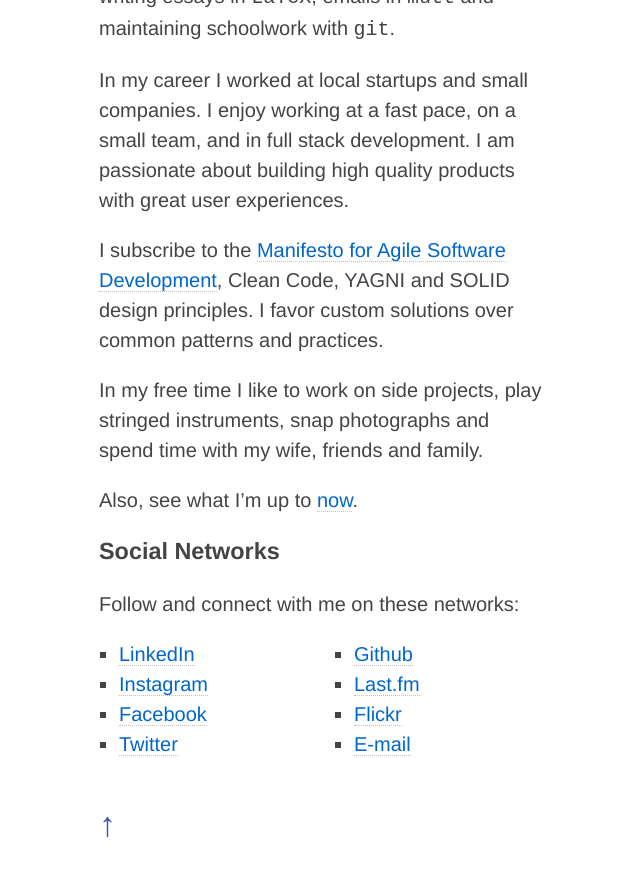
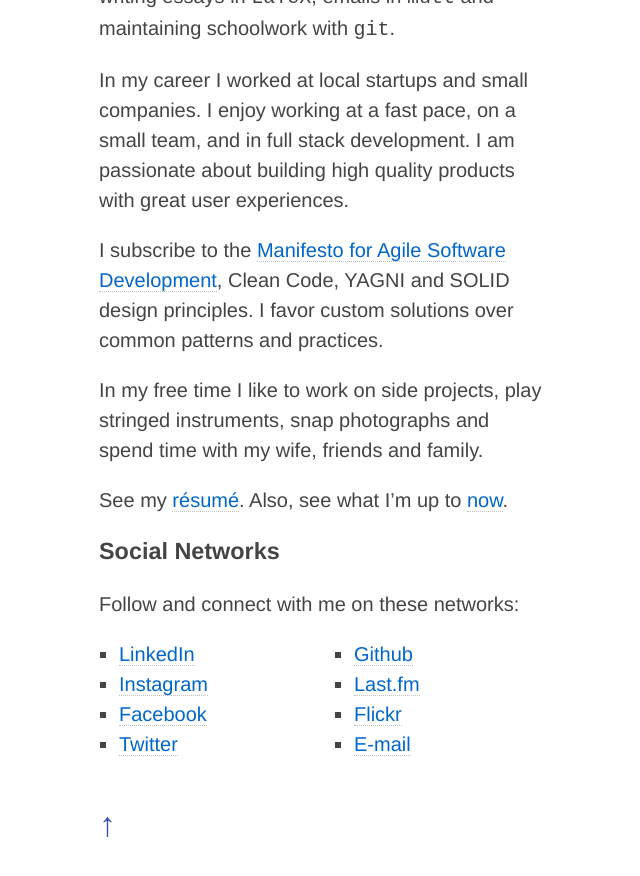
Before and after one commit to Dejital/dejital.github.com, a Jekyll site: the page built from about.md, in a window 1280 px wide and 900 px high, scrolled down 821 px. Shown: the top 876 px of the window, without its empty margins (316-956 px from the left). Built offline with Jekyll 4.4.1, drawn with Linux system fonts in a browser that asks for light colours.

Commit message:
Add resume to about page

```diff
--- a/about.md
+++ b/about.md
@@ -32,6 +32,7 @@ In my free time I like to work on side projects, play stringed
 instruments, snap photographs and spend time with my
 wife, friends and family.
 
+See my [résumé](http://snevsky.com/assets/file/SergeNevskyResume.pdf).
 Also, see what I'm up to [now](/now/).
 
 ### Social Networks
```
